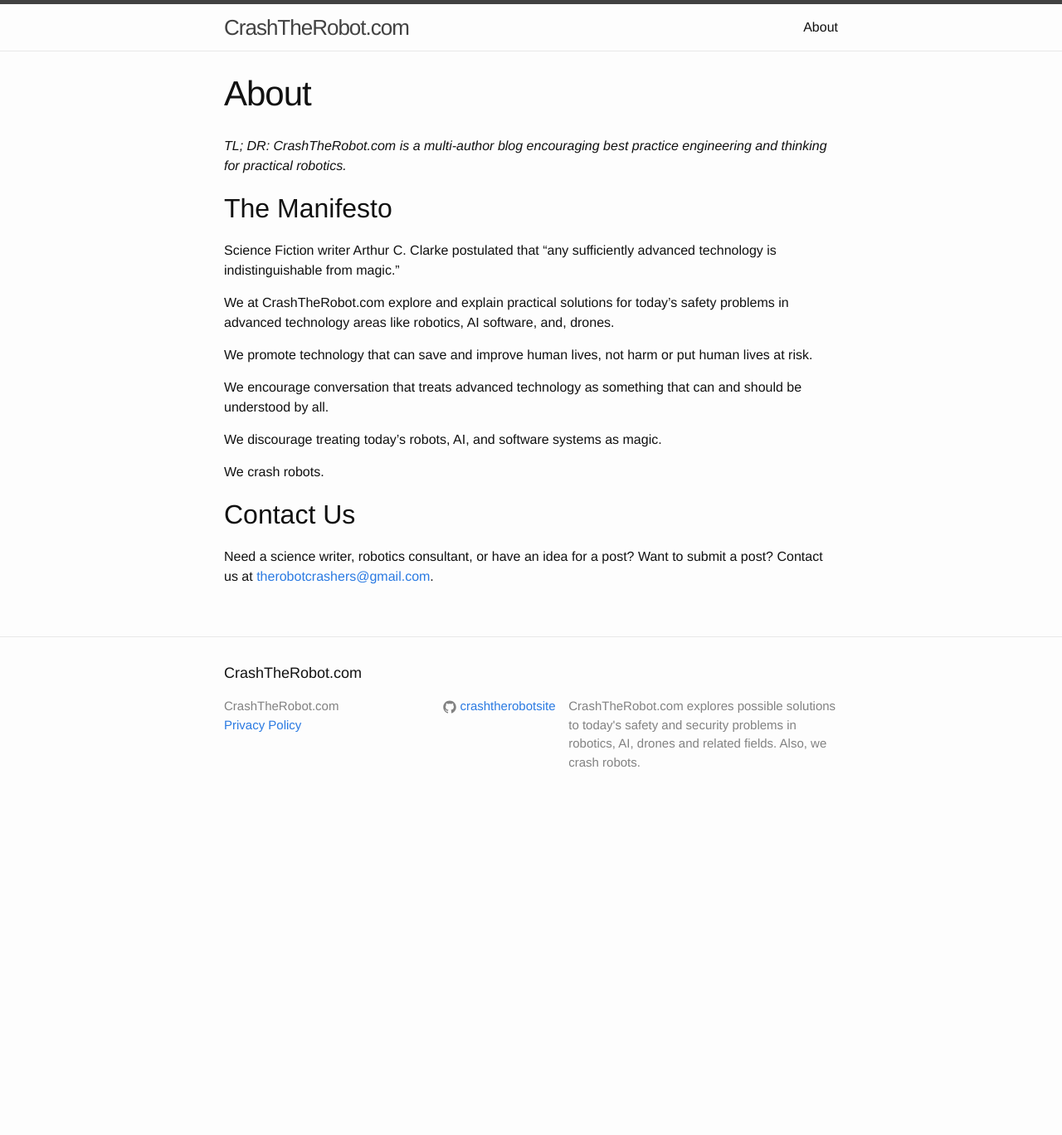
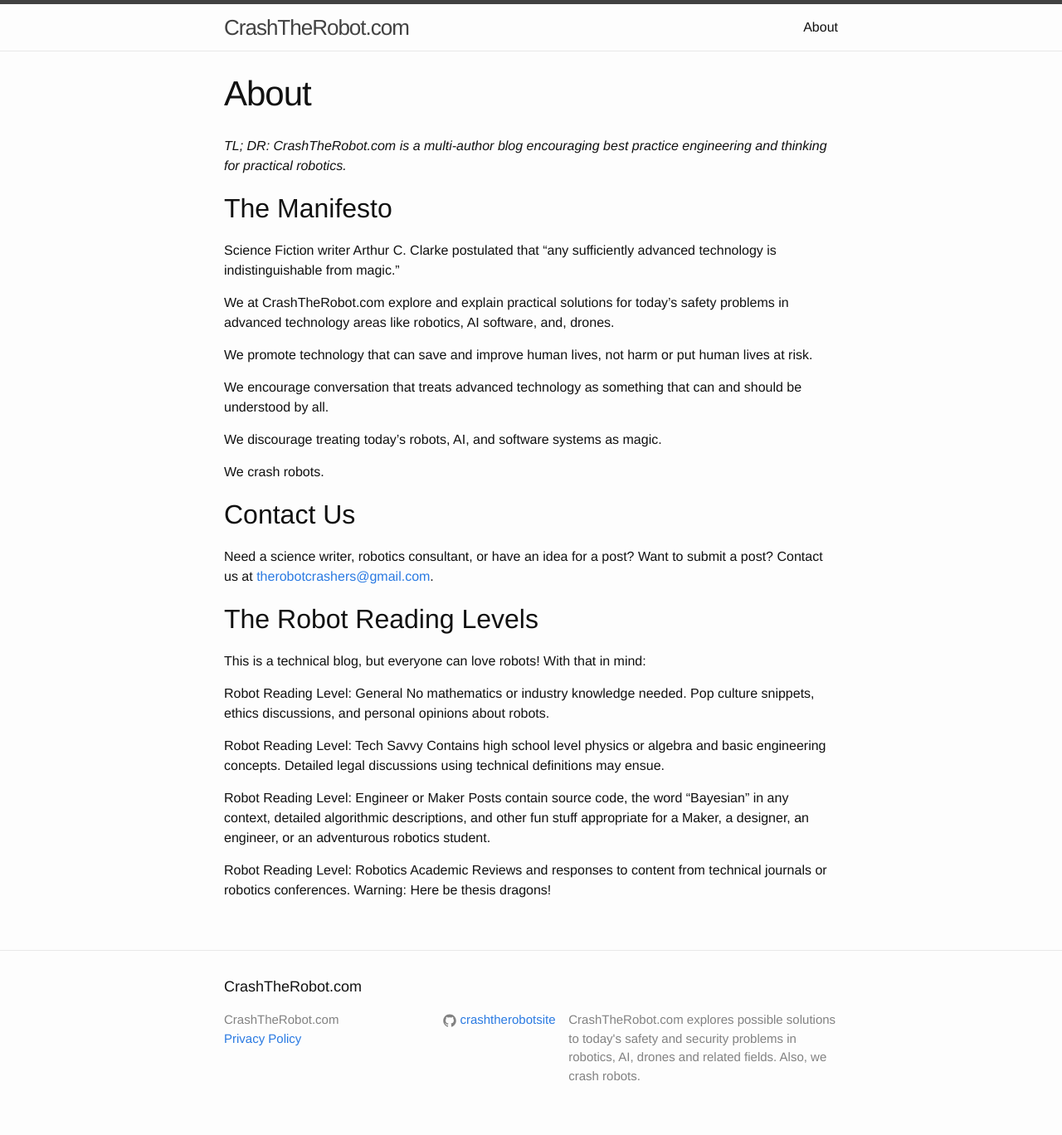
Before and after one commit to crashtherobotsite/crashtherobotsite, a Jekyll site: the page built from about.md, in a window 1280 px wide. Shown: the whole page at 83% size. Built offline with Jekyll 4.4.1, drawn with Linux system fonts in a browser that asks for light colours; before the commit the page ends 990 px from its top, so only the background shows below that.

Commit message:
Added 'about robot reading level' section
..plus edited some mistakes.

```diff
--- a/_posts/2016-08-31-unintentional-killer-robots.markdown
+++ b/_posts/2016-08-31-unintentional-killer-robots.markdown
@@ -61,7 +61,7 @@ The last 100 years of technological advancement in gigantic farm equipment means
 
 {% include ext_image.html url="http://westernreservepublicmedia.org/countrycrush/images/cc_gah_3.jpg" description="An event called the Country Crush Demolition Derby can only spring from the safest and gentlest of automated machinery, right?" %}
 
-While giant spinning blades of death on motorized vehical aren't enough to name something a killer robot, the combine-harvester makes our list in 2016 because the modern robotic features that let it harvest and thresh crops are part of the continued *cause* of accidents.
+While giant spinning blades of death on motorized vehicle aren't enough to name something a killer robot, the combine-harvester makes our list in 2016 because the modern robotic features that let it harvest and thresh crops are part of the continued *cause* of accidents.
 
 A 2014 article in [Modern Farmer](http://modernfarmer.com/2014/06/farm-deaths/)  points out that 1000 acres of land per worker means that when an automated blade pulls in the clothing of a farmer, the farmer is alone and far from help when an accident happens.   A machine will also continue operating even if the tired human supervisor falls asleep after long hours, another source of accidents.
 
@@ -113,8 +113,6 @@ Complexity, failure to always follow official safety procedures, human boredom,
 
 A better conclusion is that expecting humans to act like 20th century robots- tireless, precise, always following every step- is a poor use of the art of engineering. While adopting and *actually following* more safety procedures will keep (and has already kept) humans safe, we are now at a technological tipping point. Instead of expecting humans to act more like robots to keep them safe from robots, we should demand and design smarter robots that act more like humans.
 
-Complexity, failure to always follow official safety procedures, human boredom, and software bugs have all played roles in accidental death due to robot.  Concluding that humans are part of the problem in human-robot fatalities sounds like circular logic. A better conclusion is that expecting humans to act like 20th century robots- tireless, precise, always following every step- is a poor use of the art of engineering. While adopting and *actually following* more safety procedures will keep (and has already kept) humans safe, we are now at a technological tipping point. Instead of expecting humans to act more like robots to keep them safe from robots, we should demand and design smarter robots that act more like humans.
-
 
 {% include ext_image.html url="https://upload.wikimedia.org/wikipedia/commons/thumb/c/c5/Caught_Coding_%289690512888%29.jpg/1920px-Caught_Coding_%289690512888%29.jpg"
 description="Baxter, a humanoid manufacturing robot with a torque-controlled arm designed to give way when humans run into it, is an example of a smart, collaborative robot design." %}
--- a/_posts/2016-09-19-3-historical-algorithms-still-making-robots-safer.markdown
+++ b/_posts/2016-09-19-3-historical-algorithms-still-making-robots-safer.markdown
@@ -73,6 +74,10 @@ The structure of a Rete is meant to take advantage of the fact that while there
 
 The Rete algorithm has been improved on by its creator, but the basic version has been [implemented in multiple computer languages](http://stackoverflow.com/questions/12474769/how-to-use-rete-algorithm)  and is still in use today.
 
+# Conclusion
+
+ The Rete Algorithm, Digital Image Processing, and the Zero Moment Point are famous concepts that have stood the test of time. Each of them contains a truth that extends beyond any one particular coding problem *and* each presents a solution to an economically expensive problem.  Historical robots and AI stood at the intersection of advanced academic knowledge and heavy industry. As a result, roboticists have been constantly challenged with new ways of solving expensive and complicated tasks. Luckily for all the puzzle solvers out there, that doesn't look like it's changing any time soon!
+
 # Extras
 
 1. [Jess, the Java Implementation of Rete](http://www.jessrules.com/docs/71/rete.html)
--- a/about.md
+++ b/about.md
@@ -22,3 +22,18 @@ We crash robots.
 ## Contact Us ##
 Need a science writer, robotics consultant, or have an idea for a post? Want to submit a post? Contact us at
 [therobotcrashers@gmail.com](mailto:therobotcrashers@gmail.com).
+
+## The Robot Reading Levels ##
+This is a technical blog, but everyone can love robots! With that in mind:
+
+Robot Reading Level: General
+No mathematics or industry knowledge needed. Pop culture snippets, ethics discussions, and personal opinions about robots.
+
+Robot Reading Level: Tech Savvy
+Contains high school level physics or algebra and basic engineering concepts. Detailed legal discussions using technical definitions may ensue.
+
+Robot Reading Level: Engineer or Maker
+Posts contain source code, the word "Bayesian" in any context, detailed algorithmic descriptions, and other fun stuff appropriate for a Maker, a designer, an engineer, or an adventurous robotics student.
+
+Robot Reading Level: Robotics Academic
+Reviews and responses to content from technical journals or robotics conferences. Warning: Here be thesis dragons!
```
Also changed, not shown: other parts of _posts/2016-09-19-3-historical-algorithms-still-making-robots-safer.markdown (+1 -0 lines), index.html (line endings or trailing spaces).
